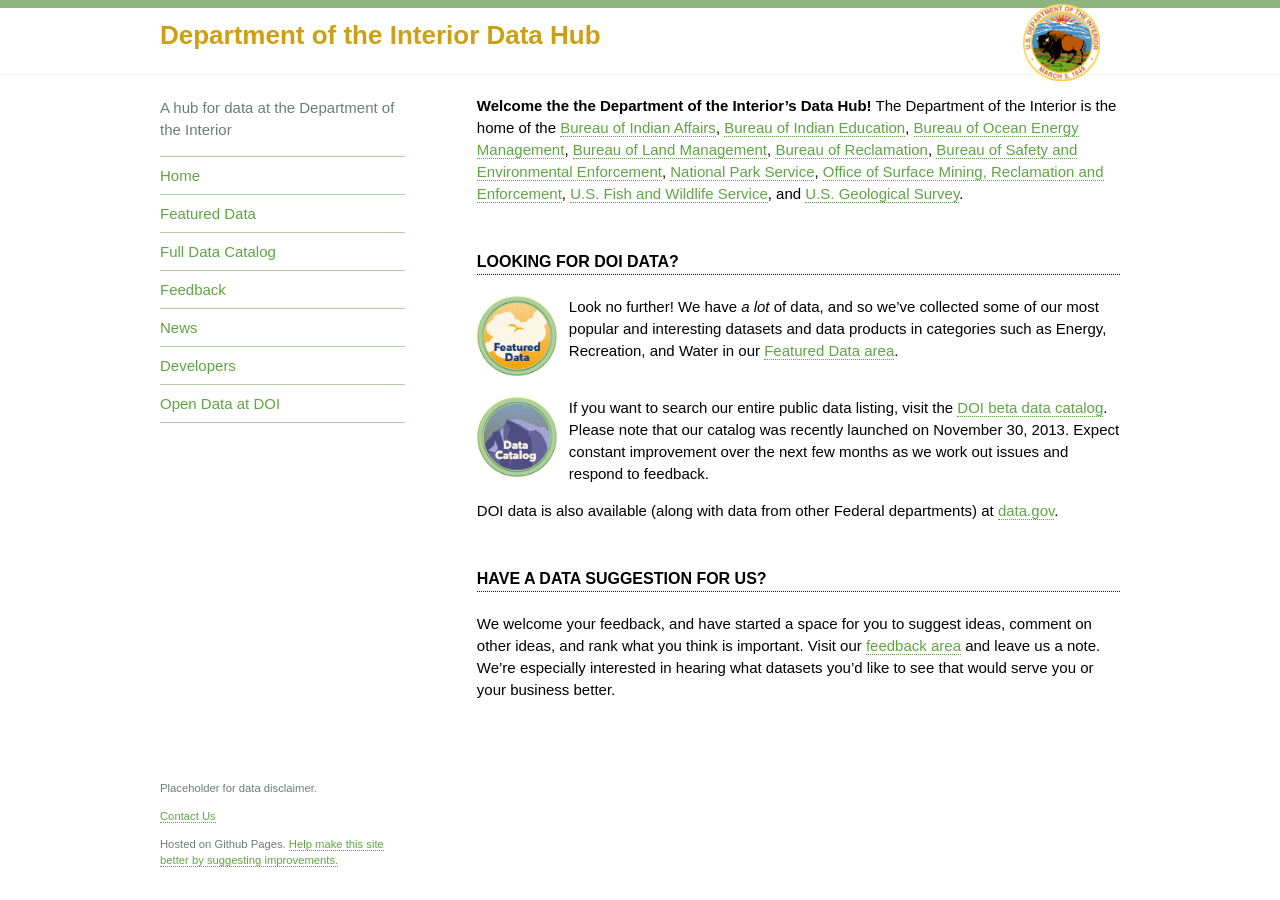
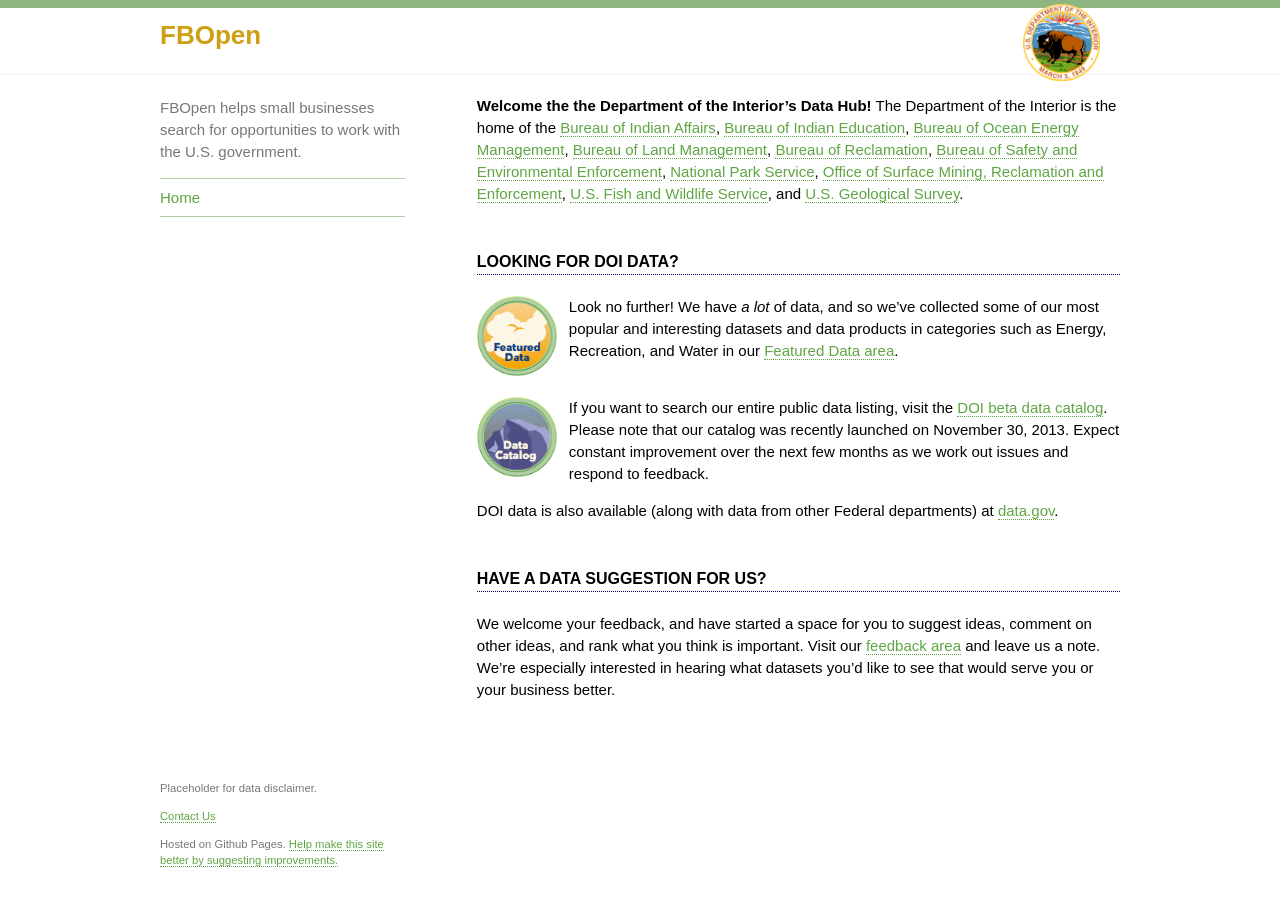
Before and after one commit to 18F/fbopen-docs, a Jekyll site: the page built from index.md, in a window 1280 px wide. Built offline with Jekyll 4.4.1, drawn with Linux system fonts in a browser that asks for light colours; some of the changed lines change nothing that is shown.

Commit message:
switching to fbopen

```diff
--- a/_config.yml
+++ b/_config.yml
@@ -4,19 +4,9 @@
 markdown: kramdown
 pygments: true
 
-# #Prose.io editing info
-# repo_name: doi-data-hub
-# branch: gh-pages
-# #GitHub organization name *or* username
-# gh_org: USInterior
-# prose_url: http://prose.io
-# site_url: http://usinterior.github.io/doi-data-hub
-# media: assets/img
-
-
 # Your Programs's Name
-name: Department of the Interior Data Hub
-subtitle: A hub for data at the Department of the Interior
+name: FBOpen
+subtitle: FBOpen helps small businesses search for opportunities to work with the U.S. government.
 
 # When using this template with a project page set the baseurl to '/project-name'
 # For user/organization pages set this to an empty string
@@ -28,7 +18,7 @@
 # Author/Organization info to be displayed in the templates
 author:
   name: FBOpen Staging Docs
-  url: http://localhost:4000
+#  url: http://localhost:4000
 
 # ------------------------------------------------------------------
 #   Navigation
@@ -40,21 +30,21 @@
 - text: Home
   url: index.html
   internal: true
-- text: Featured Data
-  url: pages/featured_data.html
-  internal: true
-- text: Full Data Catalog
-  url: pages/data_catalog.html
-  internal: true
-- text: Feedback
-  url: pages/feedback.html
-  internal: true
-- text: News
-  url: pages/news.html
-  internal: true
-- text: Developers
-  url: pages/developers.html
-  internal: true
-- text: Open Data at DOI
-  url: pages/open_data.html
-  internal: true
+# - text: Featured Data
+#   url: pages/featured_data.html
+#   internal: true
+# - text: Full Data Catalog
+#   url: pages/data_catalog.html
+#   internal: true
+# - text: Feedback
+#   url: pages/feedback.html
+#   internal: true
+# - text: News
+#   url: pages/news.html
+#   internal: true
+# - text: Developers
+#   url: pages/developers.html
+#   internal: true
+# - text: Open Data at DOI
+#   url: pages/open_data.html
+#   internal: true
```
